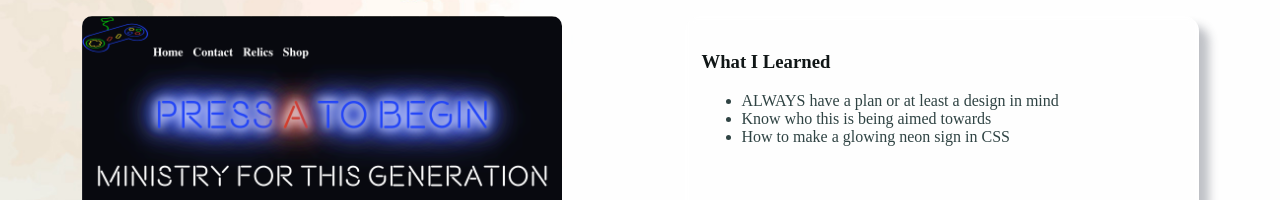
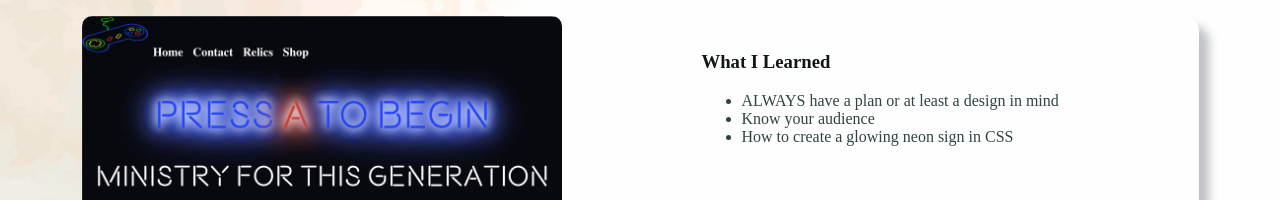
Before and after one commit to ReaganADavenport/Portfolio, a React (Create React App) app: page /portfolio/press in a window 1280 px wide. Shown: the part 1182-1382 px from the top of the page. Built offline with nearby package versions, Linux system fonts and the light colour scheme.

Commit message:
hooked up bamboo page to portfolio, and changed some wording on press page

```diff
--- a/src/Components/portfolio/portfolio.js
+++ b/src/Components/portfolio/portfolio.js
@@ -21,7 +21,7 @@ const Portfolio = () => {
                 <Card projectImage={calc} projectName="Typescript Calculator" projectDescript="React, Typescript" projectLink="/portfolio/calculator"></Card>
                 <Card projectImage={cart} projectName="Shop App" projectDescript="React, JavaScript, HTML, CSS" projectLink="/portfolio/shop"></Card>
                 <Card projectImage={press} projectName="Press A to Begin" projectDescript="React, JavaScript, HTML, CSS, API" projectLink="/portfolio/press"></Card>
-                <Card projectImage={bamboo} projectName="Swaying Bamboo" projectDescript="React, Javascript, HTML, CSS"></Card>
+                <Card projectImage={bamboo} projectName="Swaying Bamboo" projectDescript="React, Javascript, HTML, CSS" projectLink="/portfolio/bamboo"></Card>
             </div>
 
         </div>
--- a/src/Components/press/press.js
+++ b/src/Components/press/press.js
@@ -37,8 +37,8 @@ const Press = () => {
                     <h3>What I Learned</h3>
                     <ul>
                         <li>ALWAYS have a plan or at least a design in mind</li>
-                        <li>Know who this is being aimed towards</li>
-                        <li>How to make a glowing neon sign in CSS</li>
+                        <li>Know your audience</li>
+                        <li>How to create a glowing neon sign in CSS</li>
                     </ul>
                 </div>
                 <div className='p-block-4'>
```
